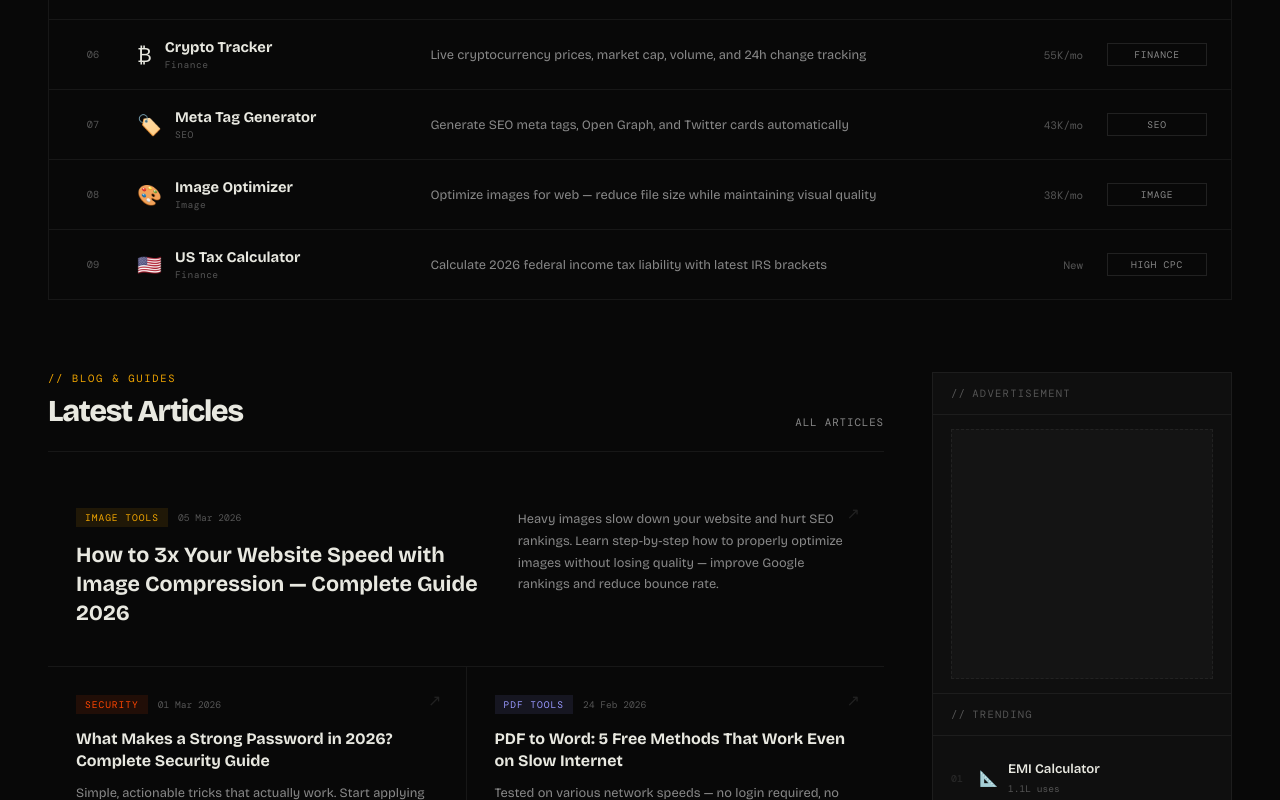
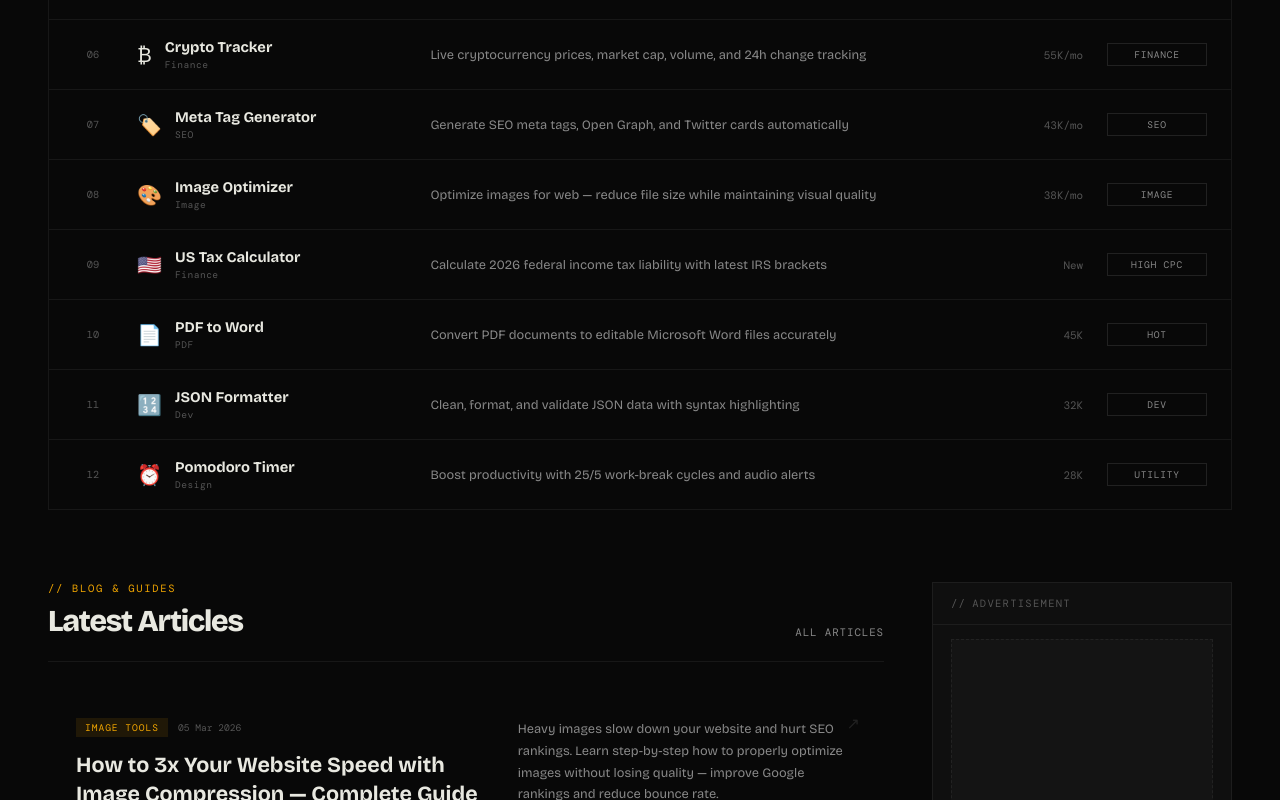
Before and after one commit to farhan01-aazmi/shadow-toolhub, a Next.js app: page / in a window 1280 px wide. Shown: the part 2022-2822 px from the top of the page. Built offline with nearby package versions, Linux system fonts and the light colour scheme.

Commit message:
fix: populating content to ensure no sections are empty, fix tools filtering

```diff
--- a/src/app/page.tsx
+++ b/src/app/page.tsx
@@ -14,6 +14,9 @@ const TOOLS = [
   { num: '07', ico: '🏷️', name: 'Meta Tag Generator', cat: 'SEO', desc: 'Generate SEO meta tags, Open Graph, and Twitter cards automatically', uses: '43K/mo', tag: 'SEO', link: '/tools/meta-generator/' },
   { num: '08', ico: '🎨', name: 'Image Optimizer', cat: 'Image', desc: 'Optimize images for web — reduce file size while maintaining visual quality', uses: '38K/mo', tag: 'Image', link: '/tools/image-optimizer/' },
   { num: '09', ico: '🇺🇸', name: 'US Tax Calculator', cat: 'Finance', desc: 'Calculate 2026 federal income tax liability with latest IRS brackets', uses: 'New', tag: 'High CPC', link: '/tools/us-income-tax-calculator/' },
+  { num: '10', ico: '📄', name: 'PDF to Word', cat: 'PDF', desc: 'Convert PDF documents to editable Microsoft Word files accurately', uses: '45K', tag: 'Hot', link: '/tools/pdf-to-word/' },
+  { num: '11', ico: '🔢', name: 'JSON Formatter', cat: 'Dev', desc: 'Clean, format, and validate JSON data with syntax highlighting', uses: '32K', tag: 'Dev', link: '/tools/json-formatter/' },
+  { num: '12', ico: '⏰', name: 'Pomodoro Timer', cat: 'Design', desc: 'Boost productivity with 25/5 work-break cycles and audio alerts', uses: '28K', tag: 'Utility', link: '/tools/pomodoro-timer/' },
 ];
 
 const TABS = ['All', 'Text', 'Image', 'PDF', 'Security', 'Dev', 'Finance', 'Design'];
@@ -223,7 +226,7 @@ export default function Home() {
           ))}
         </div>
         <div className="ttable">
-          {TOOLS.map(tool => (
+          {TOOLS.filter(tool => activeTab === 'All' || tool.cat === activeTab).map(tool => (
             <Link key={tool.num} className="trow" href={tool.link}>
               <span className="tnum">{tool.num}</span>
               <div style={{ display: 'flex', alignItems: 'center', gap: '13px' }}>
@@ -238,6 +241,11 @@ export default function Home() {
               <div className="ttag">{tool.tag}</div>
             </Link>
           ))}
+          {TOOLS.filter(tool => activeTab === 'All' || tool.cat === activeTab).length === 0 && (
+            <div style={{ padding: '40px', textAlign: 'center', color: 'var(--sub)' }}>
+              No tools found in this category yet. We are adding more daily!
+            </div>
+          )}
         </div>
       </div>
 
```
